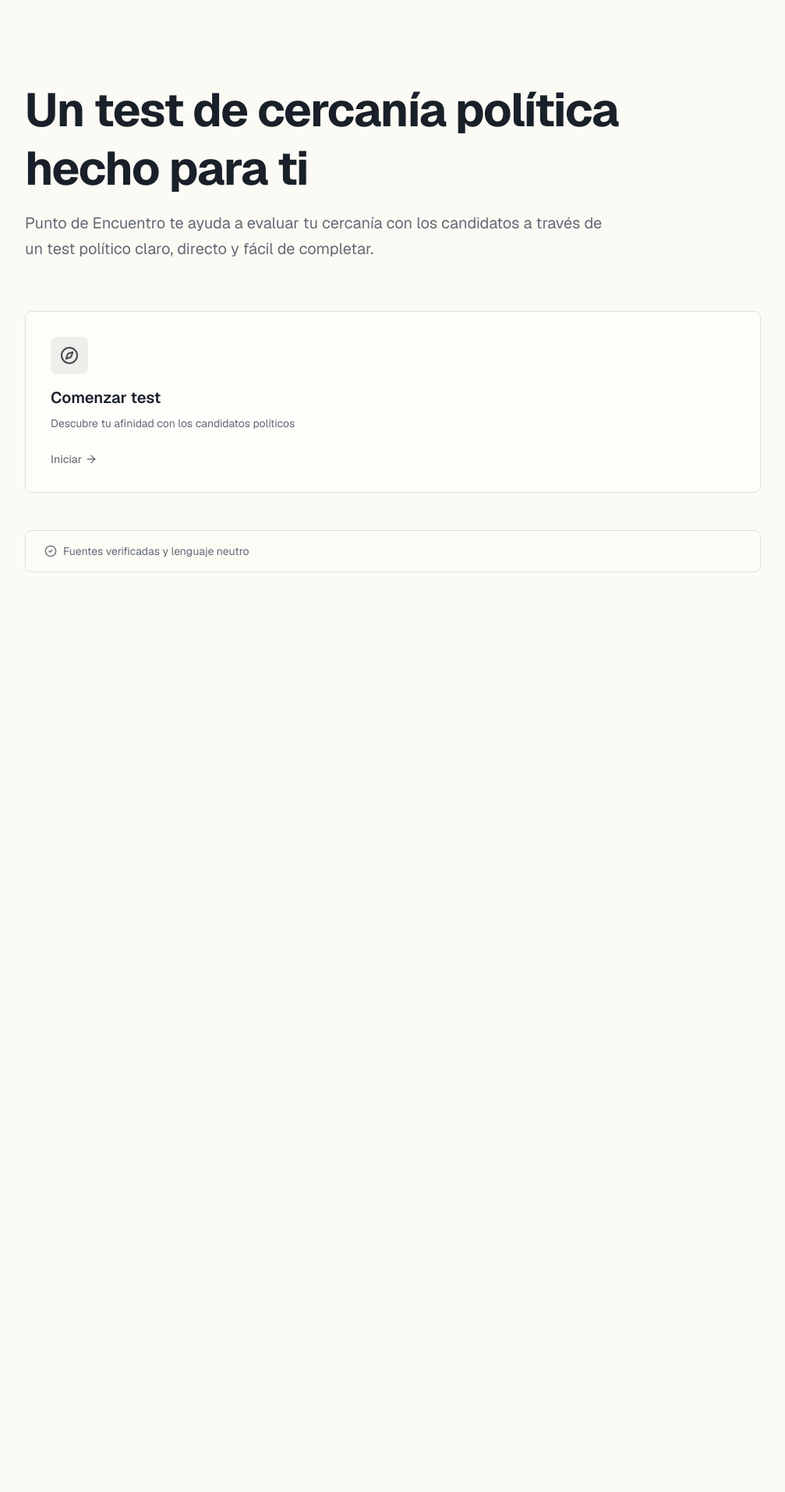
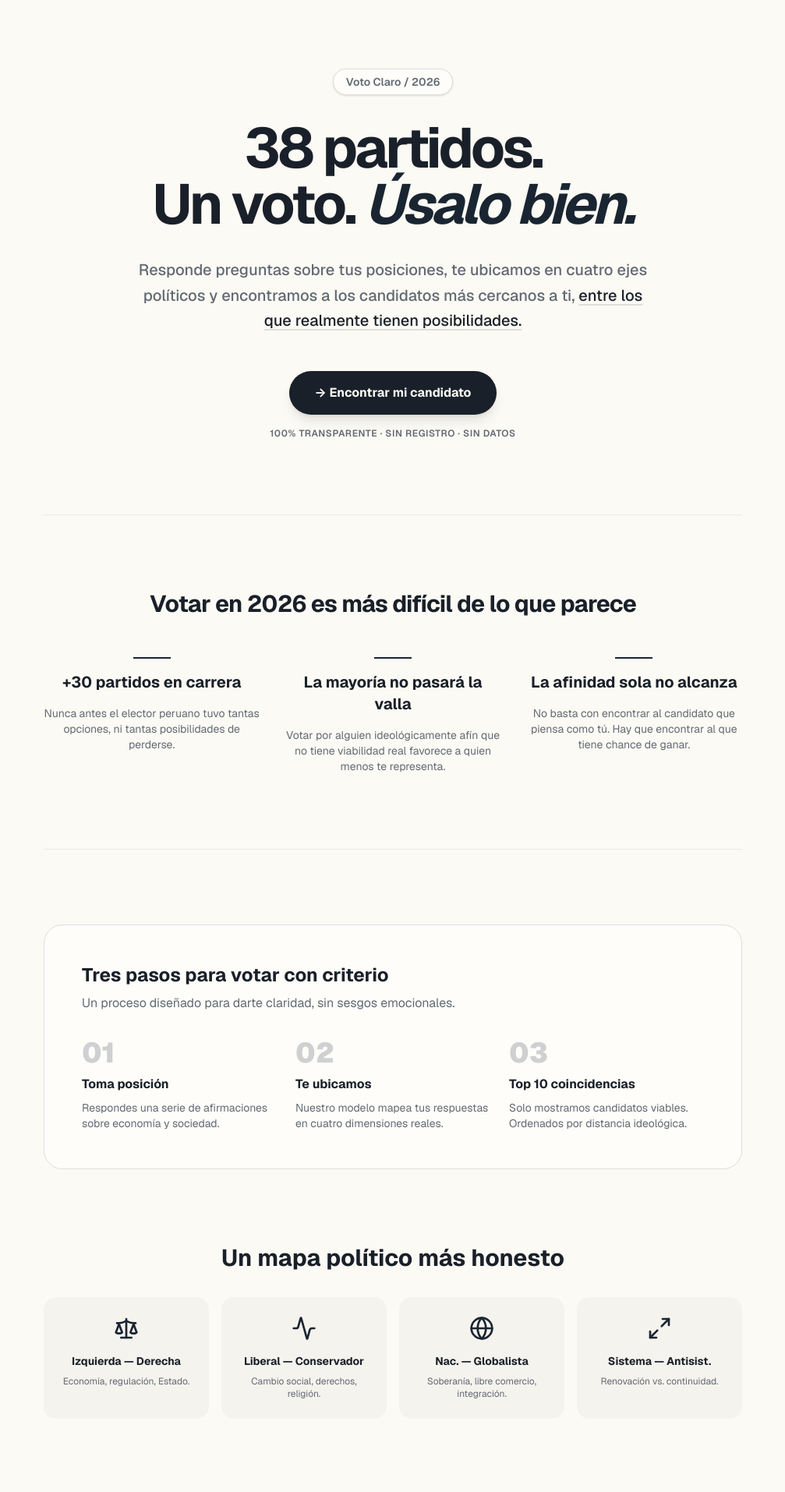
Before and after one commit to bombardeenlima/punto-de-encuentro, a SvelteKit app: page / in a window 1280 px wide. Shown: the top 1914 px of the page at 78% size, without its empty margins (136-1143 px from the left). Before the commit the page ends 838 px from the top, so only its background shows below. Built offline with nearby package versions, Linux system fonts and the light colour scheme.

Commit message:
chore: update @lucide/svelte to version 0.577.0 and refactor +page.svelte for improved layout and content

```diff
--- a/package.json
+++ b/package.json
@@ -15,7 +15,7 @@
 	},
 	"devDependencies": {
 		"@internationalized/date": "^3.10.1",
-		"@lucide/svelte": "^0.544.0",
+		"@lucide/svelte": "^0.577.0",
 		"@sveltejs/adapter-auto": "^6.1.1",
 		"@sveltejs/adapter-cloudflare": "^7.2.4",
 		"@sveltejs/kit": "^2.55.0",
--- a/src/routes/+page.svelte
+++ b/src/routes/+page.svelte
@@ -1,47 +1,129 @@
 <script lang="ts">
-	import { ArrowRight, CheckCircle2, Compass } from '@lucide/svelte';
+  import { ArrowRight, Activity, Globe, Scale, Maximize2 } from '@lucide/svelte';
 </script>
 
-<div class="mx-auto max-w-5xl px-6 py-16">
-	<div class="mb-16">
-		<h1 class="mb-4 text-5xl leading-tight font-bold tracking-tight text-foreground sm:text-6xl">
-			Un test de cercanía política hecho para ti
+<div class="max-w-4xl mx-auto space-y-24 py-12">
+
+  <!-- Hero Centralized Minimal -->
+  <section class="text-center space-y-8 animate-in fade-in slide-in-from-bottom-8 duration-700">
+    <div class="inline-block rounded-full border border-border bg-card px-4 py-1.5 text-sm shadow-sm font-semibold text-muted-foreground">
+      Voto Claro / 2026
+    </div>
+    <h1 class="text-6xl sm:text-7xl font-bold tracking-tighter">
+      38 partidos.<br/>Un voto. <span class="text-primary italic">Úsalo bien.</span>
     </h1>
-		<p class="max-w-3xl text-xl leading-relaxed text-muted-foreground">
-			Punto de Encuentro te ayuda a evaluar tu cercanía con los candidatos a través de un test
-			político claro, directo y fácil de completar.
+    <p class="mx-auto max-w-2xl text-xl text-muted-foreground leading-relaxed font-medium">
+      Responde preguntas sobre tus posiciones, te ubicamos en cuatro ejes políticos y encontramos a los candidatos más cercanos a ti,
+      <span class="text-foreground underline decoration-border underline-offset-4">entre los que realmente tienen posibilidades.</span>
+    </p>
+    <div class="pt-4">
+      <a href="/test-de-cercania" class="inline-flex rounded-full bg-foreground px-8 py-4 font-bold text-background shadow-lg hover:shadow-xl transition-all hover:-translate-y-1">
+        → Encontrar mi candidato
+      </a>
+      <p class="mt-4 text-xs font-semibold tracking-wider text-muted-foreground uppercase">
+        100% Transparente &middot; Sin registro &middot; Sin datos
       </p>
     </div>
+  </section>
 
-	<div class="mb-12 grid gap-3">
-		<a
-			href="/test-de-cercania"
-			class="group flex min-h-50 flex-col justify-between rounded-md border border-border bg-card p-8 transition-all hover:bg-accent/50"
-		>
-			<div class="mb-6">
-				<div class="mb-4 flex h-12 w-12 items-center justify-center rounded-md bg-muted">
-					<Compass class="h-6 w-6 text-foreground/80" />
+  <hr class="border-border/60" />
+
+  <!-- The Problem -->
+  <section class="space-y-12">
+    <div class="text-center">
+      <h2 class="text-3xl font-bold tracking-tight">Votar en 2026 es más difícil de lo que parece</h2>
     </div>
-				<h2 class="mb-2 text-xl font-semibold text-foreground">Comenzar test</h2>
-				<p class="text-sm leading-relaxed text-muted-foreground">
-					Descubre tu afinidad con los candidatos políticos
-				</p>
+    <div class="flex flex-col md:flex-row gap-8 text-center text-sm">
+      <div class="flex-1 space-y-4">
+        <div class="mx-auto w-12 h-1 border-b-2 border-primary mb-4"></div>
+        <h3 class="text-xl font-bold">+30 partidos en carrera</h3>
+        <p class="text-muted-foreground">Nunca antes el elector peruano tuvo tantas opciones, ni tantas posibilidades de perderse.</p>
       </div>
-			<div
-				class="flex items-center text-sm font-medium text-foreground/60 group-hover:text-foreground/80"
-			>
-				<span class="mr-1">Iniciar</span>
-				<ArrowRight class="h-4 w-4 transition-transform group-hover:translate-x-1" />
+      <div class="flex-1 space-y-4">
+        <div class="mx-auto w-12 h-1 border-b-2 border-primary mb-4"></div>
+        <h3 class="text-xl font-bold">La mayoría no pasará la valla</h3>
+        <p class="text-muted-foreground">Votar por alguien ideológicamente afín que no tiene viabilidad real favorece a quien menos te representa.</p>
       </div>
-		</a>
+      <div class="flex-1 space-y-4">
+        <div class="mx-auto w-12 h-1 border-b-2 border-primary mb-4"></div>
+        <h3 class="text-xl font-bold">La afinidad sola no alcanza</h3>
+        <p class="text-muted-foreground">No basta con encontrar al candidato que piensa como tú. Hay que encontrar al que tiene chance de ganar.</p>
       </div>
+    </div>
+  </section>
 
-	<div
-		class="flex items-center gap-6 rounded-md border border-border bg-card/30 px-6 py-4 text-sm text-muted-foreground"
-	>
-		<div class="flex items-center gap-2">
-			<CheckCircle2 class="h-4 w-4" />
-			<span>Fuentes verificadas y lenguaje neutro</span>
+  <hr class="border-border/60" />
+
+  <!-- How it works Bento -->
+  <section class="grid md:grid-cols-2 gap-4">
+    <div class="bg-card border border-border rounded-3xl p-8 md:p-12 md:col-span-2">
+      <h2 class="text-2xl font-bold mb-2">Tres pasos para votar con criterio</h2>
+      <p class="text-muted-foreground mb-8">Un proceso diseñado para darte claridad, sin sesgos emocionales.</p>
+      <div class="grid sm:grid-cols-3 gap-6">
+        <div>
+          <span class="block text-4xl font-black text-muted-foreground/30 mb-2">01</span>
+          <h3 class="font-bold mb-2">Toma posición</h3>
+          <p class="text-sm text-muted-foreground">Respondes una serie de afirmaciones sobre economía y sociedad.</p>
+        </div>
+        <div>
+          <span class="block text-4xl font-black text-muted-foreground/30 mb-2">02</span>
+          <h3 class="font-bold mb-2">Te ubicamos</h3>
+          <p class="text-sm text-muted-foreground">Nuestro modelo mapea tus respuestas en cuatro dimensiones reales.</p>
+        </div>
+        <div>
+          <span class="block text-4xl font-black text-muted-foreground/30 mb-2">03</span>
+          <h3 class="font-bold mb-2">Top 10 coincidencias</h3>
+          <p class="text-sm text-muted-foreground">Solo mostramos candidatos viables. Ordenados por distancia ideológica.</p>
         </div>
       </div>
     </div>
+  </section>
+
+  <!-- Axes Grid -->
+  <section class="space-y-8">
+    <h2 class="text-3xl font-bold text-center">Un mapa político más honesto</h2>
+    <div class="grid grid-cols-2 lg:grid-cols-4 gap-4">
+      <div class="bg-muted/50 p-6 rounded-2xl flex flex-col items-center text-center">
+        <Scale class="w-8 h-8 mb-4 text-primary" />
+        <h3 class="font-bold mb-2 text-sm">Izquierda — Derecha</h3>
+        <p class="text-xs text-muted-foreground">Economía, regulación, Estado.</p>
+      </div>
+      <div class="bg-muted/50 p-6 rounded-2xl flex flex-col items-center text-center">
+        <Activity class="w-8 h-8 mb-4 text-primary" />
+        <h3 class="font-bold mb-2 text-sm">Liberal — Conservador</h3>
+        <p class="text-xs text-muted-foreground">Cambio social, derechos, religión.</p>
+      </div>
+      <div class="bg-muted/50 p-6 rounded-2xl flex flex-col items-center text-center">
+        <Globe class="w-8 h-8 mb-4 text-primary" />
+        <h3 class="font-bold mb-2 text-sm">Nac. — Globalista</h3>
+        <p class="text-xs text-muted-foreground">Soberanía, libre comercio, integración.</p>
+      </div>
+      <div class="bg-muted/50 p-6 rounded-2xl flex flex-col items-center text-center">
+        <Maximize2 class="w-8 h-8 mb-4 text-primary" />
+        <h3 class="font-bold mb-2 text-sm">Sistema — Antisist.</h3>
+        <p class="text-xs text-muted-foreground">Renovación vs. continuidad.</p>
+      </div>
+    </div>
+  </section>
+
+  <!-- Filter & final CTA Combined -->
+  <section class="bg-foreground text-background rounded-3xl p-10 md:p-16 text-center space-y-10">
+    <div class="space-y-4 max-w-2xl mx-auto">
+      <h2 class="text-3xl font-bold">Votar con afinidad significa votar con inteligencia</h2>
+      <p class="text-background/80 text-lg">Por eso filtramos. Solo mostramos los 10 candidatos que, según proyecciones y encuestas actualizadas, tienen viabilidad electoral real.</p>
+    </div>
+
+    <div class="pt-8 border-t border-background/20 max-w-lg mx-auto">
+      <h3 class="text-xl font-bold mb-6">Ya sabes cómo funciona. Descubre dónde estás.</h3>
+      <a href="/test-de-cercania" class="inline-flex w-full items-center justify-center rounded-xl bg-background text-foreground py-4 font-bold text-lg transition-transform hover:scale-[1.02]">
+        Empezar Test <ArrowRight class="ml-2 w-5 h-5"/>
+      </a>
+    </div>
+    <div class="text-xs text-background/50 flex justify-center gap-4 uppercase font-semibold">
+      <span>🔒 Privado</span>
+      <span>⚡ Rápido</span>
+      <span>🔍 Transparente</span>
+    </div>
+  </section>
+
+</div>
```
Also changed, not shown: 1 other file (tests, documents, lock files or other folders). Lines whose indentation alone changed are shown as unchanged.
